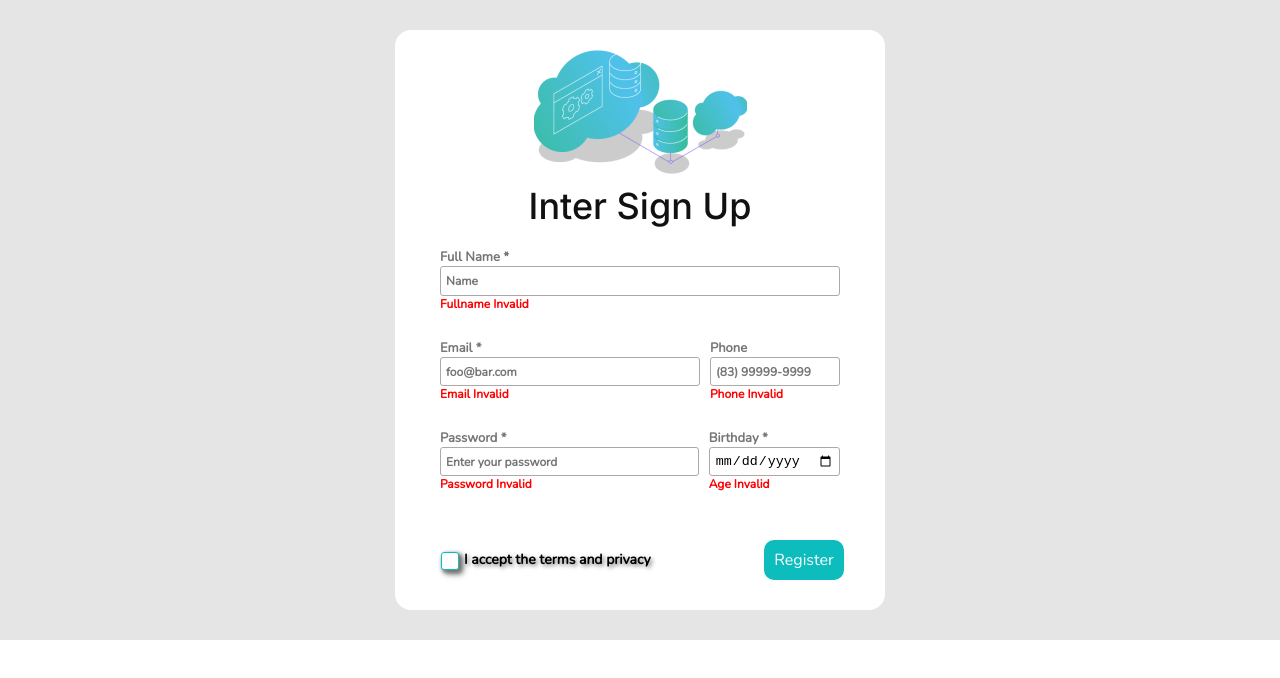
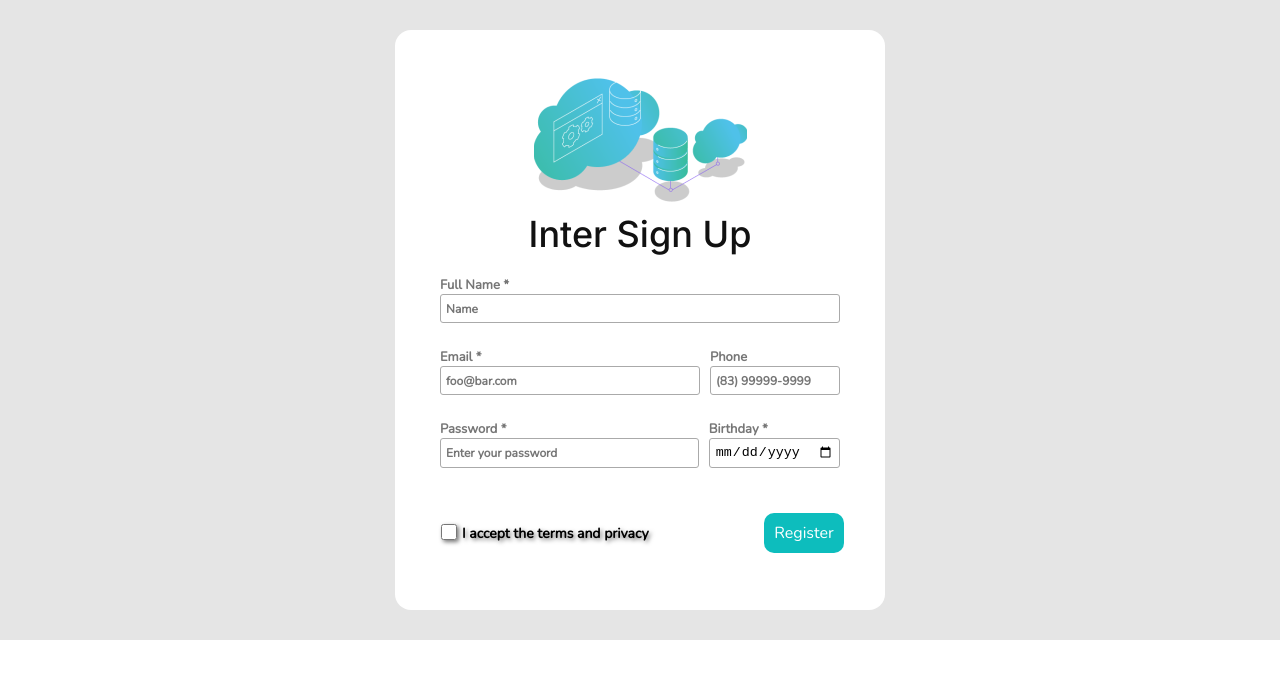
Before and after one commit to palomacha100/formchallengereact, a React (Create React App) app: page / in a window 1280 px wide. Shown: the top 678 px of the page. Built offline with nearby package versions, Linux system fonts and the light colour scheme.

Commit message:
Feat: Including validation

```diff
--- a/src/components/CheckBox/checkbox.jsx
+++ b/src/components/CheckBox/checkbox.jsx
@@ -6,7 +6,6 @@ const CheckBox = ({ checked, text, onClick, span }) => {
       <CheckBoxContainer>
           <input type="checkbox" name="acceptTerms" id="acceptTerms" />
           <label for="acceptTerms" >{text}</label>
-          <span>{span}</span>
       </CheckBoxContainer>
   )
 }
--- a/src/components/CheckBox/styleCheckbox.js
+++ b/src/components/CheckBox/styleCheckbox.js
@@ -6,16 +6,9 @@ const CheckBoxContainer = styled.div`
     margin: 15px 30px;
 
   > input {
-    display: none;
-  }
-
-  > input + label:before {
     display: inline-flex;
-  content: "";
     width: 16px;
     height: 16px;
-  background-color: #ffffff;
-  border: 1px solid #0dbdbd;
     border-radius: 3px;
     margin-right: 5px;
     vertical-align: middle;
@@ -27,14 +20,6 @@ const CheckBoxContainer = styled.div`
     font-weight: 700;
   }
 
-  > span {
-    height: 18px;
-    font-family: "Nunito";
-    font-size: 12px;
-    color: #FF0000;
-    font-weight: 700;
-  }
-
   @media(max-width: 768px) {
     margin: 0 0 20px 0;
   }
--- a/src/components/Footer/styleFooter.js
+++ b/src/components/Footer/styleFooter.js
@@ -31,8 +31,6 @@ const ButtonContainer = styled.div`
   @media(max-width: 768px) {
     width: 100%;
   }
-
 `;
 
-
 export { FooterContainer, LabelContainer, ButtonContainer };
--- a/src/components/Inputs/Input.jsx
+++ b/src/components/Inputs/Input.jsx
@@ -1,11 +1,26 @@
-import { Container, InputStyle, Label, SpanError } from './styleInput';
+import { Container, InputStyle, Label, LabelError } from './styleInput';
 
-const Input = ({ id, placeholder, type, label, value, onChange, span}) => {
+const Input = ({
+    id,
+    placeholder,
+    type,
+    label,
+    value,
+    onChange,
+    hasError,
+    }) => {
      return (
          <Container>
              <Label>{label}</Label>
-             <InputStyle id={id} placeholder={placeholder} type={type} value={value} onChange={onChange}/>
-            <SpanError>{span}</SpanError>
+             <InputStyle
+                id={id}
+                placeholder={placeholder}
+                type={type}
+                value={value}
+                onChange={onChange}
+                hasError={hasError}
+            />
+            {hasError && <LabelError>{`${type} Invalid`}</LabelError>}
          </Container>
     )
 }
--- a/src/components/Inputs/styleInput.js
+++ b/src/components/Inputs/styleInput.js
@@ -37,14 +37,17 @@ const InputStyle = styled.input`
     font-size: 12px;
     color: #767676;
   }
+
 `;
 
-const SpanError =styled.span `
-    height: 18px;
-    font-family: "Nunito";
-    font-size: 12px;
-    color: #FF0000;
-    font-weight: 700;
+const LabelError = styled.label`
+  font-family: "Nunito";
+  font-size: 13px;
+  text-align: left;
+  margin-top: 15px;
+  color: #FF0000;
+  font-weight: 700;
+
 `;
 
-export { Label, InputStyle, Container, SpanError };
+export { Label, InputStyle, Container, LabelError };
--- a/src/pages/Home/Home.jsx
+++ b/src/pages/Home/Home.jsx
@@ -1,45 +1,103 @@
 import React, { useState } from 'react';
 import { useNavigate } from "react-router-dom";
-import { Body, Container, ContactContainer, PasswordContainer } from './styleHome'
-import  Header  from '../../components/Header/header'
-import Input  from '../../components/Inputs/Input'
-import Footer from '../../components/Footer/Footer'
+import { Body, Container, ContactContainer, PasswordContainer } from './styleHome';
+import  Header  from '../../components/Header/header';
+import Input  from '../../components/Inputs/Input';
+import Footer from '../../components/Footer/Footer';
 
 export function Home() {
   const [name, setName] = useState('')
   const [email, setEmail] = useState('')
-  //TODO:
+  const [phone, setPhone] = useState('')
+  const [password, setPassword] = useState('')
+
+  const [nameError, setNameError] = useState(false)
+  const [mailError, setMailError] = useState(false)
+  const [phoneError, setPhoneError] = useState(false)
+  const [passwordError, setPasswordError] = useState(false)
 
   const [isValid, setIsValid] = useState(false)
 
   let navigate = useNavigate();
 
   const handleName = (evt) => {
+    const name = evt.target.value
+    const pattern = /\b[A-Za-zÀ-ú][A-Za-zÀ-ú]+,?\s[A-Za-zÀ-ú][A-Za-zÀ-ú]{2,19}\b/gi
     setName(evt.target.value)
+
+    if(!pattern.test(name)) {
+      setNameError(true)
+      setIsValid(false)
+      return
+    }
+
+    setIsValid(true)
+    setNameError(false)
   }
 
   const handleEmail = (evt) => {
     const email = evt.target.value
     const pattern = /\S+@\S+\.\S+/
 
-    if(pattern.test(email)) {
-      setIsValid(true)
+    setEmail(evt.target.value)
+
+    if(!pattern.test(email)) {
+      setMailError(true)
+      setIsValid(false)
+      return
     }
 
-    setEmail(evt.target.value)
+    setIsValid(true)
+    setMailError(false)
+  }
+
+  const handlePhone = (evt) => {
+    const phone = evt.target.value
+    const pattern = /\d{11}/g
+
+    setPhone(evt.target.value)
+
+    if(!pattern.test(phone)) {
+      setPhoneError(true)
+      setIsValid(false)
+      return
+    }
+
+    setIsValid(true)
+    setPhoneError(false)
+  }
+
+  const handlePassword = (evt) => {
+    const password = evt.target.value
+    const pattern = /([0-9]){6,8}/g
+
+    setPassword(evt.target.value)
+
+    if(!pattern.test(password)) {
+      setPasswordError(true)
+      setIsValid(false)
+      return
+    }
+
+    setIsValid(true)
+    setPasswordError(false)
+  }
+
+  const resetFields = () => {
+    nameError && setNameError(false)
+    mailError && setMailError(false)
+    phoneError && setPhoneError(false)
+    passwordError && setPasswordError(false)
   }
 
   const handleSubmit = () => {
-    console.log('nossos valores', { name, email, isValid })
     if(!isValid) {
-      // TODO: VALIDADE RULES
-      alert('FORMULÁRIO INVÁLIDO!!!!!')
       return
     }
 
+    resetFields()
     navigate('/success', { replace: true })
   }
-
 
   return (
     <Body>
@@ -52,7 +110,7 @@ export function Home() {
             type="text"
             onChange={handleName}
             value={name}
-            span="Fullname Invalid"
+            hasError={nameError}
           />
           <ContactContainer>
             <Input
@@ -61,16 +119,38 @@ export function Home() {
               type="email"
               value={email}
               onChange={handleEmail}
-              span="Email Invalid"
+              hasError={mailError}
             />
-            <Input label="Phone" placeholder="(83) 99999-9999" type="number" span="Phone Invalid"/>
+            <Input
+              label="Phone"
+              placeholder="(83) 99999-9999"
+              type="number"
+              value={phone}
+              onChange={handlePhone}
+              hasError={phoneError}
+            />
           </ContactContainer>
           <PasswordContainer>
-            <Input label="Password *" placeholder="Enter your password" type="password" span="Password Invalid"/>
-            <Input label="Birthday *" type="date" span="Age Invalid"/>
+            <Input
+              label="Password *"
+              placeholder="Enter your password"
+              type="password"
+              value={password}
+              onChange={handlePassword}
+              hasError={passwordError}
+            />
+            <Input
+              label="Birthday *"
+              type="date"
+              placeholder="yyyy-mm-dd"
+            />
           </PasswordContainer>
         </form>
-        <Footer id="check" onSubmit={handleSubmit} label="Register" span="You must accept the terms"/>
+        <Footer
+          id="check"
+          onSubmit={handleSubmit}
+          label="Register"
+        />
       </Container>
     </Body>
   );
--- a/src/pages/Success/Success.jsx
+++ b/src/pages/Success/Success.jsx
@@ -1,15 +1,24 @@
-import { Body, Container } from '../Success/styleSuccess'
-import { Header } from '../../components/Header/header'
-import { ButtonContainer } from '../../components/Footer/styleFooter';
+import { Body, Container } from '../Success/styleSuccess';
+import { Header } from '../../components/Header/header';
 import { Button } from '../../components/Button/styleButton';
+import { useNavigate } from "react-router-dom";
 
 export function Success() {
+
+  let navigate = useNavigate();
+
+  const handleOnClick = () => {
+
+    navigate('/', { replace: true })
+
+  }
+
   return (
     <Body>
       <Container>
         <div>
           <Header title="Success!" />
-          <Button >Go Back!</Button>
+          <Button onClick={handleOnClick} >Go Back!</Button>
         </div>
       </Container>
     </Body>
--- a/src/pages/Success/styleSuccess.js
+++ b/src/pages/Success/styleSuccess.js
@@ -29,6 +29,12 @@ export const Container = styled.div`
         width: 220px;
         height: 150px;
         font-size: 36px;
+
+        @media(max-width: 768px) {
+            width: 100%;
+            height: 60px;
+        }
+
     }
 `;
 
```
Lines whose indentation alone changed are shown as unchanged.
